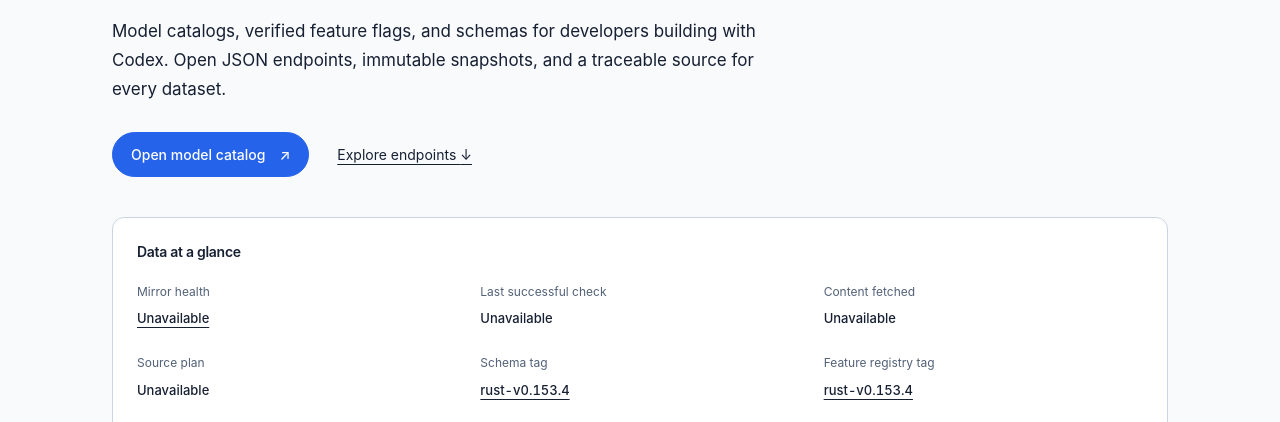
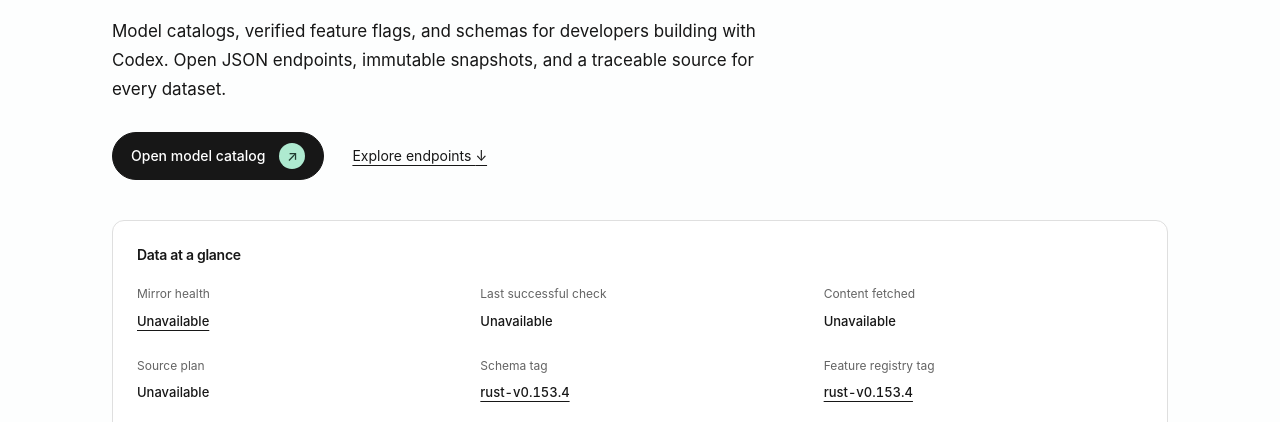
Before and after one commit to flownet-tech/codexdata, a website: page public/index.html in a window 1280 px wide. Shown: the part 370-792 px from the top of the page. Drawn offline with Linux system fonts and the light colour scheme; no server answers.

Commit message:
feat: apply shared Ice Mint theme to model documentation (#10)

```diff
--- a/package.json
+++ b/package.json
@@ -38,6 +38,6 @@
   },
   "dependencies": {
     "@cfworker/json-schema": "^4.1.1",
-    "@codexpass/tokens": "file:vendor/codexpass-tokens-0.2.0-5c7cca1e7963.tgz"
+    "@codexpass/tokens": "file:vendor/codexpass-tokens-0.3.0-b9cbe7ee63e7.tgz"
   }
 }
--- a/public/design.css
+++ b/public/design.css
@@ -1,25 +1,25 @@
 /* Codex Pass design tokens. HSL channels support macOS 12's WKWebView. */
 :root, .light, [data-mode='light'] {
   color-scheme: light;
-  --cp-background: 210.000 40.000% 98.039%;
-  --cp-foreground: 220.714 37.838% 14.510%;
-  --cp-shell: 212.727 52.381% 95.882%;
-  --cp-card: 0.000 0.000% 100.000%;
-  --cp-popover: 0.000 0.000% 100.000%;
-  --cp-muted: 216.923 39.394% 93.529%;
-  --cp-muted-foreground: 216.316 18.812% 39.608%;
-  --cp-accent: 217.778 72.973% 92.745%;
-  --cp-primary: 221.212 83.193% 53.333%;
-  --cp-primary-edge: 221.212 83.193% 53.333%;
-  --cp-primary-hover: 224.278 76.327% 48.039%;
-  --cp-primary-muted: 219.130 100.000% 95.490%;
-  --cp-primary-text: 224.278 76.327% 48.039%;
-  --cp-inverse: 220.714 37.838% 14.510%;
-  --cp-inverse-foreground: 210.000 40.000% 98.039%;
-  --cp-primary-foreground: 0.000 0.000% 100.000%;
-  --cp-border: 212.727 26.829% 83.922%;
-  --cp-input: 216.000 16.432% 58.235%;
-  --cp-ring: 221.212 83.193% 53.333%;
+  --cp-background: 180 33.333% 99.412%;
+  --cp-foreground: 0 0% 9.02%;
+  --cp-shell: 150 11.111% 96.471%;
+  --cp-card: 0 0% 100%;
+  --cp-popover: 0 0% 100%;
+  --cp-muted: 0 0% 92.941%;
+  --cp-muted-foreground: 0 0% 39.216%;
+  --cp-accent: 150 38.889% 92.941%;
+  --cp-primary: 0 0% 9.02%;
+  --cp-primary-edge: 0 0% 9.02%;
+  --cp-primary-hover: 150 4% 19.608%;
+  --cp-primary-muted: 150 38.889% 92.941%;
+  --cp-primary-text: 156.176 40.476% 32.941%;
+  --cp-inverse: 0 0% 9.02%;
+  --cp-inverse-foreground: 0 0% 100%;
+  --cp-primary-foreground: 0 0% 100%;
+  --cp-border: 0 0% 87.451%;
+  --cp-input: 153.333 4.306% 59.02%;
+  --cp-ring: 156.176 40.476% 32.941%;
   --cp-destructive: 0 72% 43%;
   --cp-success: 151 63% 27%;
   --cp-success-muted: 145 45% 95%;
@@ -64,28 +64,30 @@
   --cp-chart-14: 107 52% 33%;
   --cp-chart-15: 45 80% 33%;
 
+  --cp-button-icon: 154 58.824% 80%;
+  --cp-button-icon-foreground: 154.286 30.435% 18.039%;
 }
 .dark, [data-mode='dark'] {
   color-scheme: dark;
-  --cp-background: 219.130 41.818% 10.784%;
-  --cp-foreground: 216.000 55.556% 96.471%;
-  --cp-shell: 220.000 48.837% 8.431%;
-  --cp-card: 218.710 40.260% 15.098%;
-  --cp-popover: 217.714 37.634% 18.235%;
-  --cp-muted: 217.714 32.710% 20.980%;
-  --cp-muted-foreground: 215.625 25.397% 75.294%;
-  --cp-accent: 217.091 41.985% 25.686%;
-  --cp-primary: 221.212 83.193% 53.333%;
-  --cp-primary-edge: 220.755 100.000% 68.824%;
-  --cp-primary-hover: 224.278 76.327% 48.039%;
-  --cp-primary-muted: 217.000 50.000% 23.529%;
-  --cp-primary-text: 218.761 100.000% 77.843%;
-  --cp-inverse: 216.000 55.556% 96.471%;
-  --cp-inverse-foreground: 219.130 41.818% 10.784%;
-  --cp-primary-foreground: 0.000 0.000% 100.000%;
-  --cp-border: 216.279 27.389% 30.784%;
-  --cp-input: 216.000 19.481% 54.706%;
-  --cp-ring: 218.761 100.000% 77.843%;
+  --cp-background: 180 4.545% 8.627%;
+  --cp-foreground: 0 0% 95.294%;
+  --cp-shell: 160 4.918% 11.961%;
+  --cp-card: 160 4.918% 11.961%;
+  --cp-popover: 160 3.896% 15.098%;
+  --cp-muted: 0 0% 18.039%;
+  --cp-muted-foreground: 0 0% 69.02%;
+  --cp-accent: 147 21.277% 18.431%;
+  --cp-primary: 0 0% 91.373%;
+  --cp-primary-edge: 0 0% 91.373%;
+  --cp-primary-hover: 0 0% 100%;
+  --cp-primary-muted: 147 21.277% 18.431%;
+  --cp-primary-text: 154 58.824% 80%;
+  --cp-inverse: 0 0% 91.373%;
+  --cp-inverse-foreground: 0 0% 9.02%;
+  --cp-primary-foreground: 0 0% 9.02%;
+  --cp-border: 0 0% 23.922%;
+  --cp-input: 150 4.167% 47.059%;
+  --cp-ring: 154 58.824% 80%;
   --cp-destructive: 0 84% 72%;
   --cp-success: 149 53% 66%;
   --cp-success-muted: 150 27% 15%;
@@ -111,6 +113,8 @@
   --cp-chart-14: 107 45% 60%;
   --cp-chart-15: 45 75% 65%;
 
+  --cp-button-icon: 154 58.824% 80%;
+  --cp-button-icon-foreground: 154.286 30.435% 18.039%;
 }
 @media (prefers-reduced-motion: reduce) { :root { --cp-duration: 0ms; } }
 
@@ -189,3 +193,5 @@ h1 { font-size: clamp(40px, 5vw, 64px); line-height: 1.08; letter-spacing: -.045
 .docs-links a:hover, .docs-section-nav a, .docs-table td a { color: hsl(var(--cp-primary-text)); }
 .docs-action:hover { background: hsl(var(--cp-primary-hover)); opacity: 1; }
 .docs-quickstart pre { background: hsl(var(--cp-shell)); border: 1px solid hsl(var(--cp-border)); }
+
+.docs-action > span[aria-hidden='true'] { display: inline-flex; align-items: center; justify-content: center; width: 26px; height: 26px; flex-shrink: 0; border-radius: 50%; background: hsl(var(--cp-button-icon)); color: hsl(var(--cp-button-icon-foreground)); }
```
Also changed, not shown: DESIGN.md (+1 -1 lines), vendor/source.json (+11 -11 lines), pnpm-lock.yaml, vendor/README.md, 2 other files.
